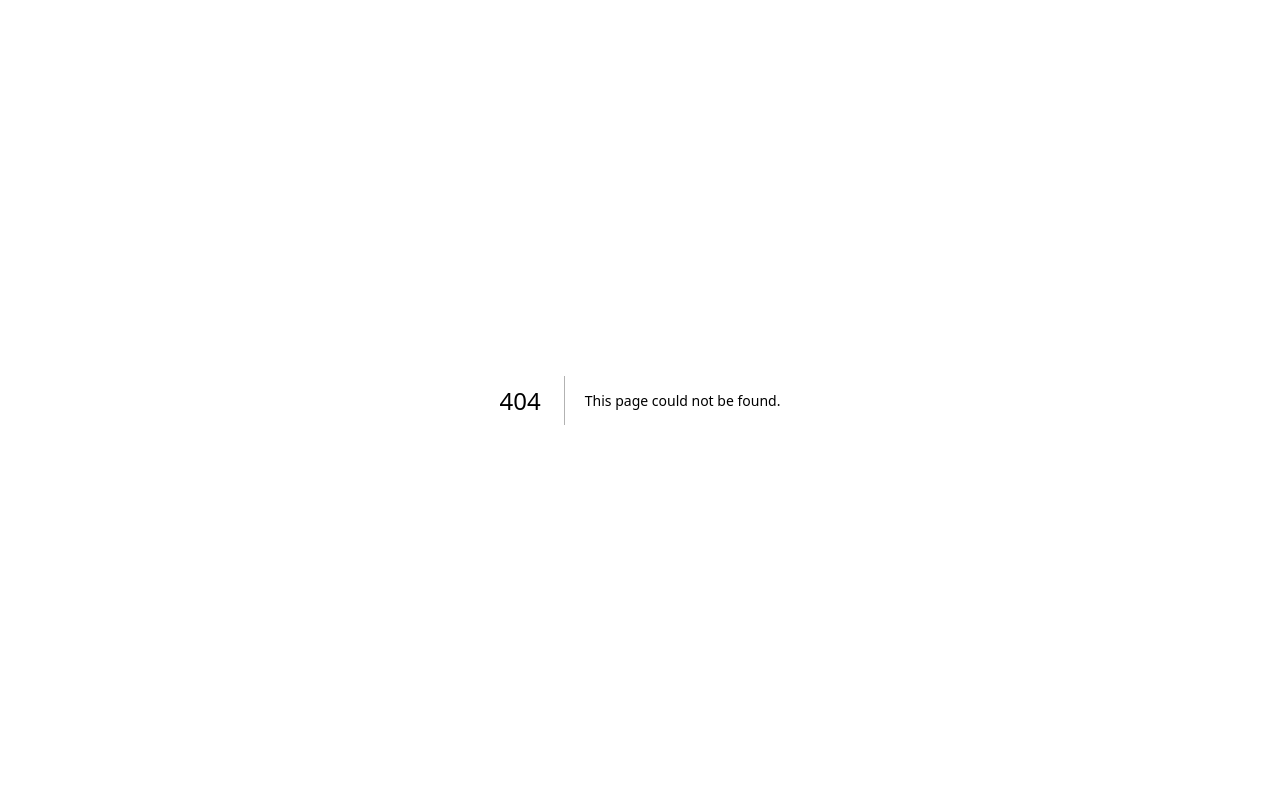
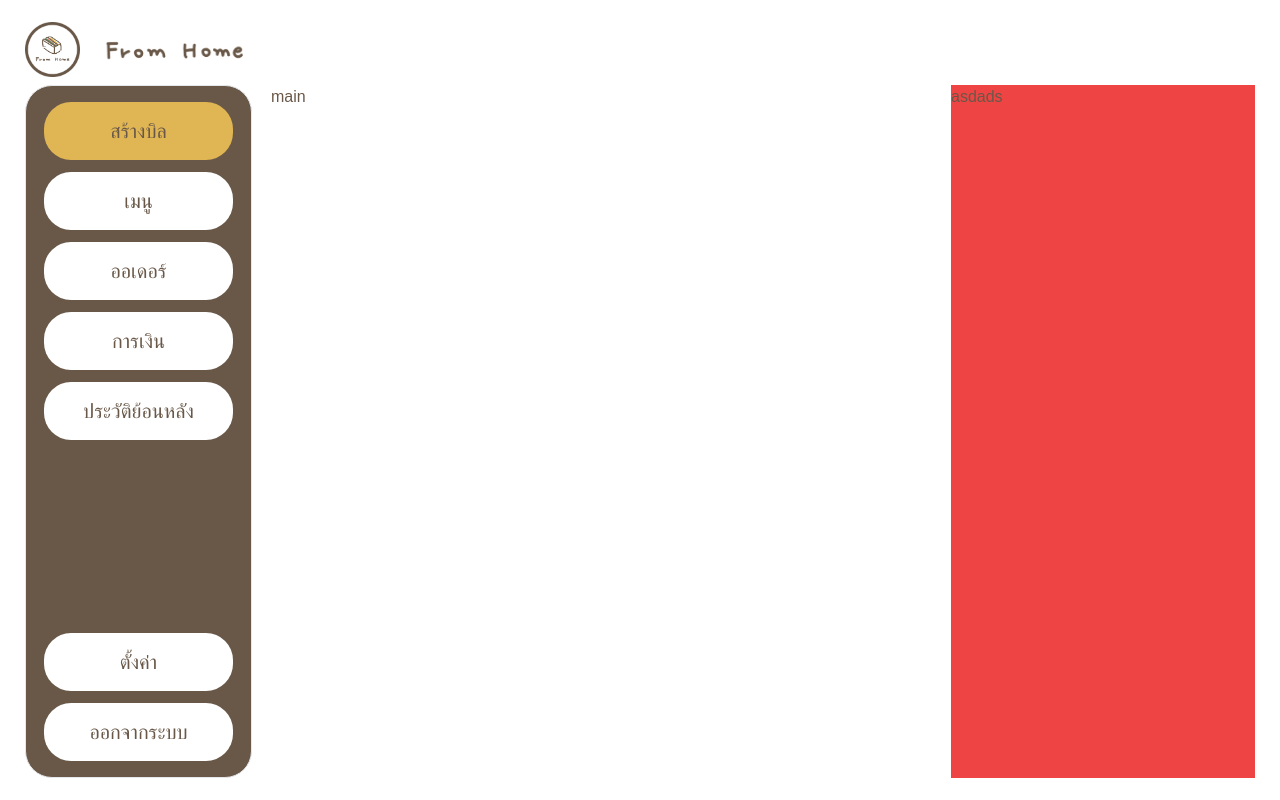
Before and after one commit to BlackMocca/fromhome-sandwich, a Next.js app in the folder web/: page /receipt in a window 1280 px wide. Before the commit this address had no page. Built offline with nearby package versions, Linux system fonts and the light colour scheme.

Commit message:
add sidebar

```diff
--- /dev/null
+++ b/web/features/core/layouts/button.layout.tsx
@@ -0,0 +1,38 @@
+import classNames from 'classnames';
+
+type IButtonLayout = {
+    title: string
+    isActive: boolean
+    onclick: () => void
+    size: "sm" | "md" | "lg"
+    type?: 'button' | 'submit' | 'reset';
+}
+
+export default function ButtonLayout(props: IButtonLayout) {
+    const sizing = (s: IButtonLayout['size']) => {
+        switch (s) {
+          case 'sm':
+            return 'h-[34px]';
+          case 'md':
+            return 'h-[46px]';
+          case "lg":
+            return 'h-[58px]';
+        }
+    };
+
+  return (
+    <button
+        className={classNames("flex w-full justify-center items-center text-xl border-0 rounded-[27px] hover:bg-action hover:color-secondary duration-300",
+            sizing(props.size),
+            {
+                "bg-action color-secondary": props.isActive,
+                "bg-secondary": !props.isActive,
+            },
+        )}
+
+        onClick={props.onclick}
+    >
+        {props.title}
+    </button>
+  );
+}
--- a/web/features/core/layouts/main.layout.tsx
+++ b/web/features/core/layouts/main.layout.tsx
@@ -1,5 +1,7 @@
 import { Observer } from 'mobx-react-lite'
 import Navbar from './navbar.layout'
+import SidebarLayout from './sidebar.layout';
+import { SidebarMenu } from '@/features/domain/config';
 
 type IMainLayoutProps = {
   children: React.ReactElement
@@ -9,12 +11,11 @@ export default function MainLayout(props: IMainLayoutProps) {
   return (
     <Observer>
       {() => (
-        <div className="flex flex-col w-screen h-screen relative z-[1] py-[22px] px-[25px]">
+        <div className="flex flex-col w-screen h-screen relative z-[1] py-[22px] px-[25px] gap-2">
           <Navbar />
-          <div className="flex flex-row">
-            <div>sidebar</div>
-            <div>main</div>
-            <div>receipt</div>
+          <div className="flex flex-1 flex-row gap-[19px]">
+            <SidebarLayout menus={SidebarMenu}/>
+            {props.children}
           </div>
         </div>
       )}
--- a/web/features/core/layouts/navbar.layout.tsx
+++ b/web/features/core/layouts/navbar.layout.tsx
@@ -11,7 +11,7 @@ export default function Navbar() {
     return (
       <div className="w-full">
         <div className="flex flex-row items-center">
-          <div className="flex flex-row items-center cursor-pointer" onClick={handleRedirect}>
+          <div className="flex flex-row items-center cursor-pointer gap-4" onClick={handleRedirect}>
             <div className="relative w-[55px] h-[55px]">
               <Image
                 src="/images/logo.png"
--- /dev/null
+++ b/web/features/core/layouts/sidebar.layout.tsx
@@ -0,0 +1,35 @@
+import _ from 'lodash'
+import { Observer } from 'mobx-react-lite'
+import Navbar from './navbar.layout'
+import { ISidebarMenu, SidebarMenu } from '@/features/domain/config';
+import ButtonLayout from './button.layout';
+import { useRouter } from 'next/router';
+
+type ISidebarLayout = {
+    menus: ISidebarMenu[]
+}
+
+export default function SidebarLayout({ menus = SidebarMenu}: ISidebarLayout) {
+    var router = useRouter()
+
+    var isActive = (menuPath: string) => {return router.pathname === menuPath}
+
+    return (
+    <div className="min-w-[227px] h-full border rounded-[27px] bg-primary">
+        <div className="flex flex-col h-full px-[18px] py-[16px] justify-between ">
+            <div className="flex flex-col gap-[12px]">
+                {_.filter(menus, {positon: "top"}).map((item, i) => {
+                    return <ButtonLayout key={i} title={item.title} isActive={isActive(item.route)} size='lg' onclick={() => { router.push(item.route) }} />
+                }
+                )}
+            </div>
+            <div className="flex flex-col gap-[12px]">
+                {_.filter(menus, {positon: "bottom"}).map((item, i) => {
+                    return <ButtonLayout key={i} title={item.title} isActive={isActive(item.route)} size='lg' onclick={() => { router.push(item.route) }} />
+                }
+                )}
+            </div>
+        </div>
+    </div>
+    );
+}
--- /dev/null
+++ b/web/features/domain/config.ts
@@ -0,0 +1,14 @@
+export interface ISidebarMenu {
+    title: string
+    route: string
+    positon: "top" | "bottom"
+}
+export const SidebarMenu: ISidebarMenu[] = [
+    { title: "สร้างบิล", route: "/receipt", positon: "top"},
+    { title: "เมนู", route: "/product", positon: "top"},
+    { title: "ออเดอร์", route: "/order", positon: "top"},
+    { title: "การเงิน", route: "/payment", positon: "top"},
+    { title: "ประวัติย้อนหลัง", route: "/history", positon: "top"},
+    { title: "ตั้งค่า", route: "/setting", positon: "bottom"},
+    { title: "ออกจากระบบ", route: "/signout", positon: "bottom"},
+]
--- a/web/features/presentation/transaction/components/receipt.tsx
+++ b/web/features/presentation/transaction/components/receipt.tsx
@@ -2,13 +2,16 @@ import React from "react";
 import { Recepit } from '@/features/domain/receipt.type'
 import Image from "next/image";
 
-export default function ReceiptPreview(props: Recepit) {
+// export default function ReceiptPreview(props: Recepit) {
+export default function ReceiptPreview() {
+
     // -----------------------------------------------
     // RENDER
     // -----------------------------------------------
     return (
-      <div className="flex w-[909px] h-[500px] bg-white">
+      <div className="flex w-[304px] bg-red-500">
         <div className="">
+          asdads
           {/* <Image
             src={props.merchant_logo}
             alt="merchant_logo"
--- a/web/features/presentation/home/home.page.tsx
+++ b/web/features/presentation/transaction/receipt.page.tsx
@@ -1,17 +1,19 @@
 import React from "react";
 import Image from "next/image";
 import MainLayout from "@/features/core/layouts/main.layout";
+import ReceiptPreview from "@/features/presentation/transaction/components/receipt"
 
-export default function Homepage() {
+export default function ReceiptPage() {
     // -----------------------------------------------
     // RENDER
     // -----------------------------------------------
     return (
     <MainLayout>
-      <div className="flex w-[909px] h-[500px] bg-white">
-        <div className="">
-
+      <div className="flex flex-1 gap-[24px]">
+        <div className="flex flex-1 overflow-visible overflow-y-auto bg-white">
+          main
         </div>
+        <ReceiptPreview />
       </div>
     </MainLayout>
     );
--- a/web/package.json
+++ b/web/package.json
@@ -9,6 +9,9 @@
     "lint": "bun next lint"
   },
   "dependencies": {
+    "@types/lodash": "^4.17.15",
+    "classnames": "^2.5.1",
+    "lodash": "^4.17.21",
     "mobx-react": "^9.2.0",
     "next": "15.1.4",
     "react": "^19.0.0",
--- a/web/pages/index.tsx
+++ b/web/pages/index.tsx
@@ -1,7 +1,14 @@
 import Image from "next/image";
-import { Fragment } from "react";
-import HomePage from "@/features/presentation/home/home.page";
+import { Fragment, useEffect } from "react";
+import ReceiptPage from "@/features/presentation/transaction/receipt.page";
+import { useRouter } from "next/router";
 
 export default function Home() {
-  return <HomePage />
+  const router = useRouter()
+
+  useEffect(() => {
+    router.push("/receipt");
+  }, [router]);
+
+  return <ReceiptPage />
 }
--- /dev/null
+++ b/web/pages/receipt/index.tsx
@@ -0,0 +1,7 @@
+import Image from "next/image";
+import { Fragment } from "react";
+import ReceiptPage from "@/features/presentation/transaction/receipt.page";
+
+export default function Receipt() {
+  return <ReceiptPage />
+}
--- a/web/styles/globals.css
+++ b/web/styles/globals.css
@@ -3,12 +3,17 @@
 @tailwind utilities;
 
 :root {
-  --background: #CBD5E1;
-  --foreground: #171717;
+  --background: #FFFFFF;
+  --foreground: #000000;
+  --primary: #695848;
+  --secondary: #FFFFFF;
+  --action: #E0B554;
+  --success: #5E845A;
+  --error: #D9827A;
 }
 
 body {
-  color: var(--foreground);
+  color: var(--primary);
   background: var(--background);
   font-family: Arial, Helvetica, sans-serif;
 }
--- a/web/tailwind.config.ts
+++ b/web/tailwind.config.ts
@@ -12,6 +12,11 @@ export default {
       colors: {
         background: "var(--background)",
         foreground: "var(--foreground)",
+        primary: "var(--primary)",
+        secondary: "var(--secondary)",
+        action: "var(--action)",
+        success: "var(--success)",
+        error: "var(--error)",
       },
     },
   },
```
Also changed, not shown: 1 other file (tests, documents, lock files or other folders).
